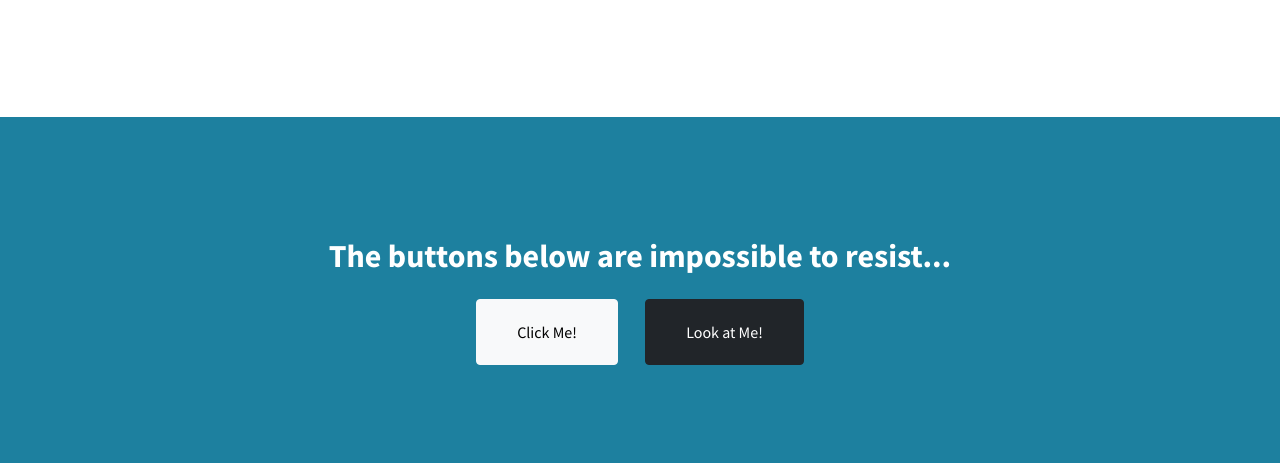
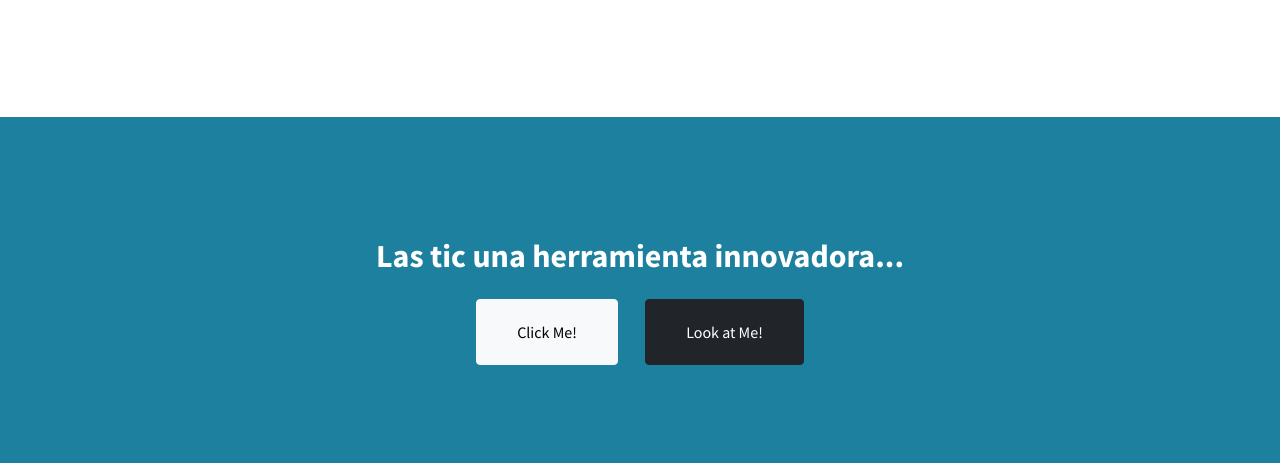
Before and after one commit to YackyVasquez/EDUCACION, a plain HTML site: page index.html in a window 1280 px wide. Shown: the part 3980-4443 px from the top of the page. Drawn offline with nearby package versions, Linux system fonts and the light colour scheme.

Commit message:
Update index.html

```diff
--- a/index.html
+++ b/index.html
@@ -168,7 +168,7 @@ Implica una conectividad ininterrumpida</p>
         <!-- Call to Action-->
         <section class="content-section bg-primary text-white">
             <div class="container px-4 px-lg-5 text-center">
-                <h2 class="mb-4">The buttons below are impossible to resist...</h2>
+                <h2 class="mb-4">Las tic una herramienta innovadora...</h2>
                 <a class="btn btn-xl btn-light me-4" href="#!">Click Me!</a>
                 <a class="btn btn-xl btn-dark" href="#!">Look at Me!</a>
             </div>
```
